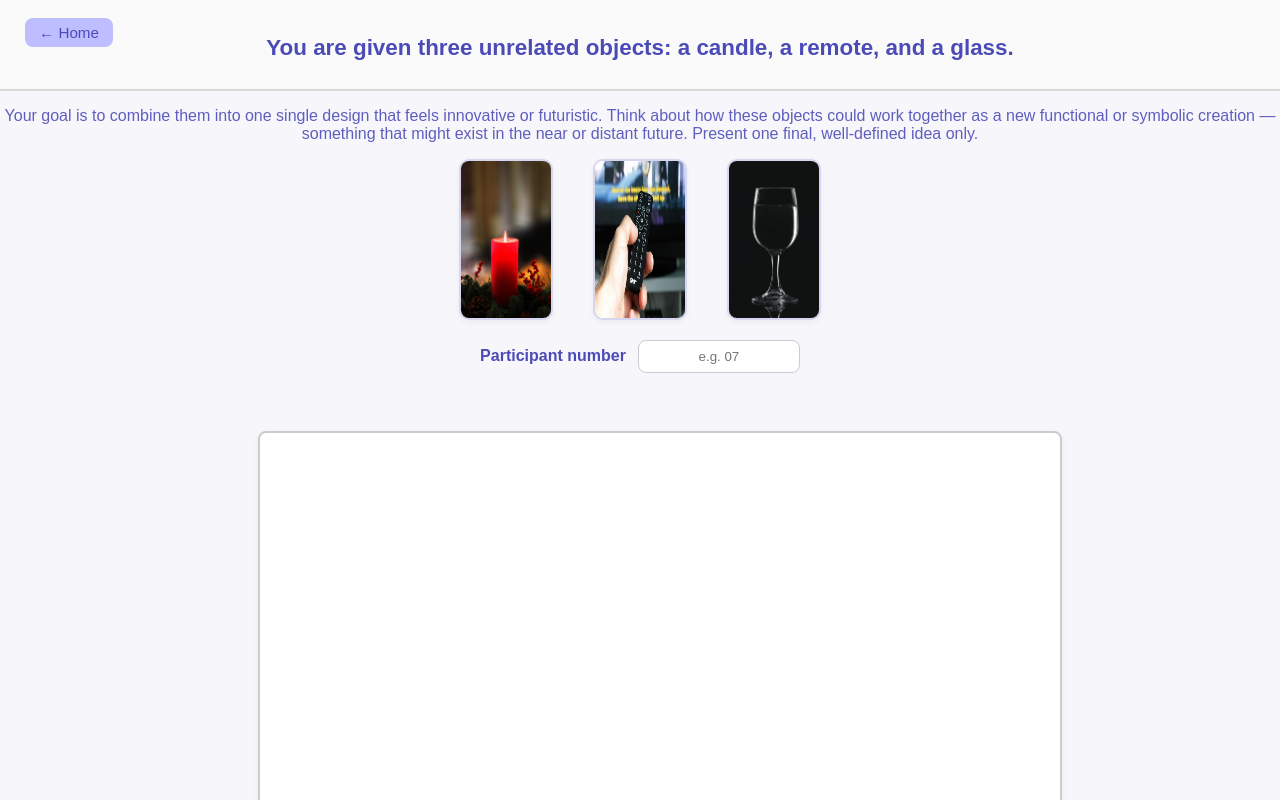
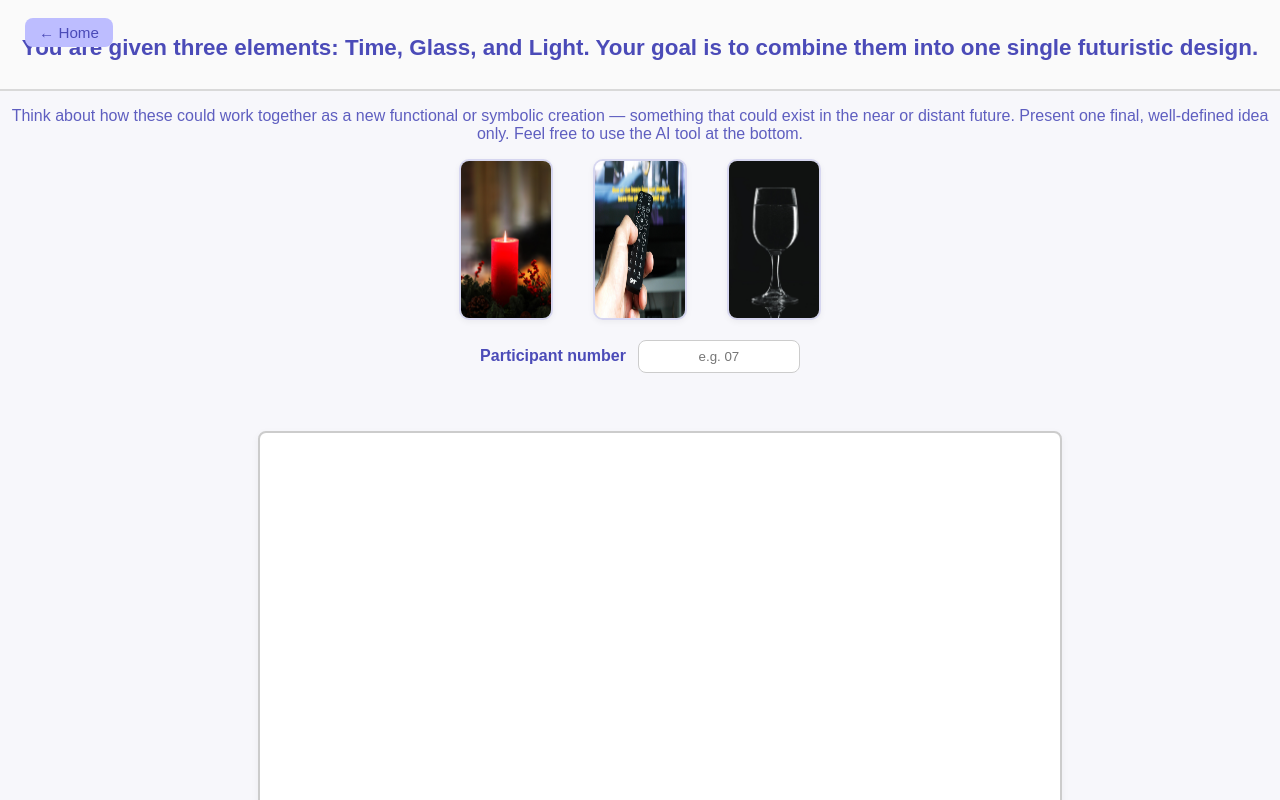
Before and after one commit to bellewills/UX-Research-Project, a website: page withai.html in a window 1280 px wide. Shown: the top 800 px of the page. Drawn offline with Linux system fonts and the light colour scheme.

Commit message:
Updated task wording and elements

```diff
--- a/withai.html
+++ b/withai.html
@@ -9,14 +9,14 @@
 <body>
   <!-- Task -->
   <header>
-    <a href="index.html" id="homeBtn">← Home</a>
-    <h1>You are given three unrelated objects: a candle, a remote, and a glass.</h1>
-  </header>
-  <section id="prompt">
-    <p><span id="concept">Your goal is to combine them into one single design that feels innovative or futuristic.
-    Think about how these objects could work together as a new functional or symbolic creation — something that might exist in the near or distant future.
-    Present one final, well-defined idea only.</span></p>
-  </section>
+      <a href="index.html" id="homeBtn">← Home</a>
+      <h1>You are given three elements: Time, Glass, and Light.
+      Your goal is to combine them into one single futuristic design.</h1>
+    </header>
+    <section id="prompt">
+      <p><span id="concept">Think about how these could work together as a new functional or symbolic creation — something that could exist in the near or distant future.
+      Present one final, well-defined idea only. Feel free to use the AI tool at the bottom.</span></p>
+    </section>
   <!-- Object images -->
   <div id="object-images">
     <img src="assets/images/candle.jpg" alt="Candle">
```
Also changed, not shown: withoutai.html (+3 -3 lines).
